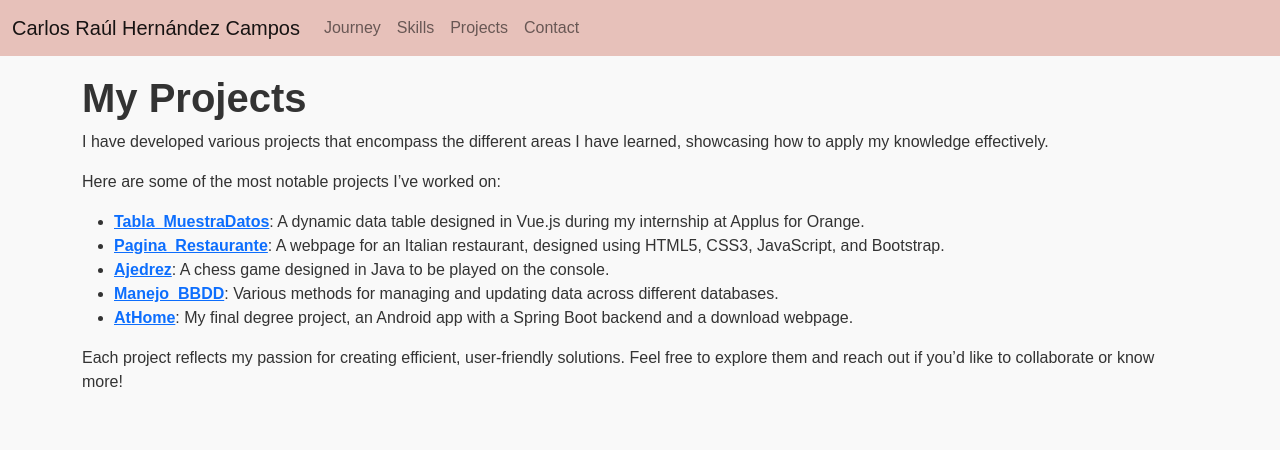
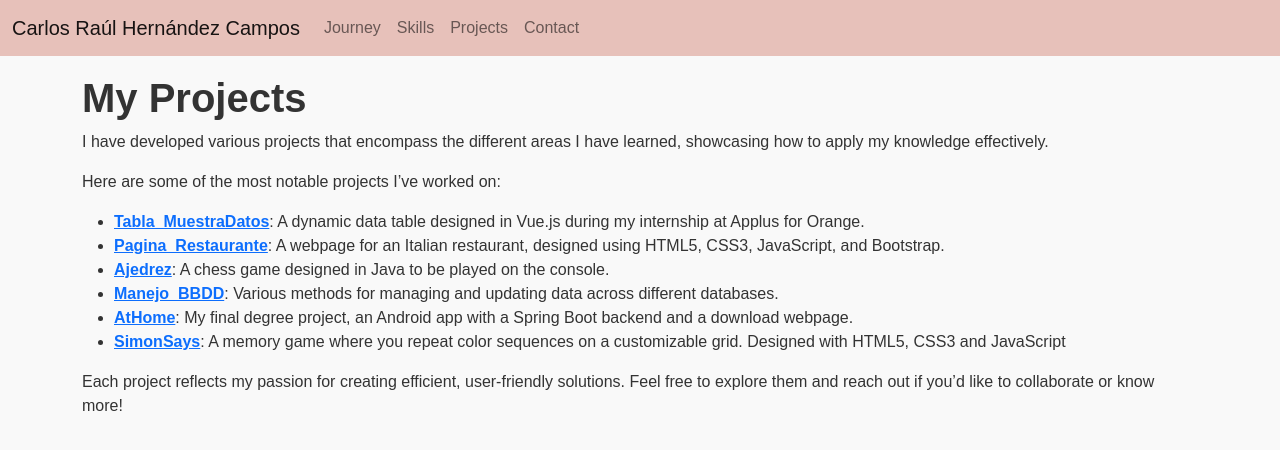
Before and after one commit to CarlosHernandezCR/CarlosHernandezCR.github.io, a Jekyll site: the page built from _pages/projects.md, in a window 1280 px wide. Shown: the top 450 px of the page. Built offline with Jekyll 4.4.1, drawn with Linux system fonts in a browser that asks for light colours.

Commit message:
Update projects.md

```diff
--- a/_pages/projects.md
+++ b/_pages/projects.md
@@ -15,5 +15,7 @@ Here are some of the most notable projects I’ve worked on:
 - **[Ajedrez](https://github.com/CarlosHernandezCR/Ajedrez)**: A chess game designed in Java to be played on the console.
 - **[Manejo_BBDD](https://github.com/CarlosHernandezCR/Manejo_BBDD)**: Various methods for managing and updating data across different databases.
 - **[AtHome](https://github.com/CarlosHernandezCR/AtHomeTFG)**: My final degree project, an Android app with a Spring Boot backend and a download webpage.
+- **[SimonSays](https://github.com/CarlosHernandezCR/SimonSaysColors)**: A memory game where you repeat color sequences on a customizable grid. Designed with HTML5, CSS3 and JavaScript
+
 
 Each project reflects my passion for creating efficient, user-friendly solutions. Feel free to explore them and reach out if you’d like to collaborate or know more!
```
